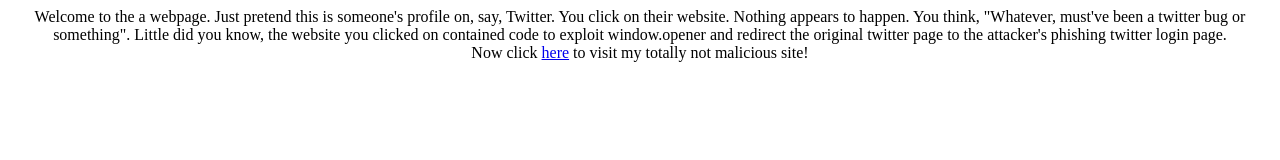
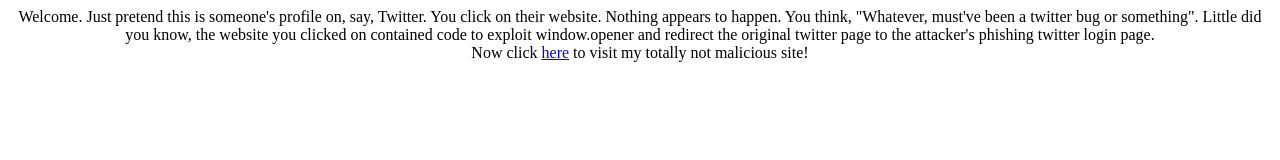
Before and after one commit to Arinerron/window.opener, a plain HTML site: page index.html in a window 1280 px wide. Drawn offline with Linux system fonts and the light colour scheme.

Commit message:
Fix spelling error, lol

```diff
--- a/index.html
+++ b/index.html
@@ -4,7 +4,7 @@
     </head>
     <body>
         <center>
-            Welcome to the a webpage. Just pretend this is someone's profile on, say, Twitter. You click on their website. Nothing appears to happen. You think, "Whatever, must've been a twitter bug or something". Little did you know, the website you clicked on contained code to exploit window.opener and redirect the original twitter page to the attacker's phishing twitter login page.<br>
+            Welcome. Just pretend this is someone's profile on, say, Twitter. You click on their website. Nothing appears to happen. You think, "Whatever, must've been a twitter bug or something". Little did you know, the website you clicked on contained code to exploit window.opener and redirect the original twitter page to the attacker's phishing twitter login page.<br>
             Now click <a href="nice.html" target="_blank">here</a> to visit my totally not malicious site!<br>
         </center>
     </body>
```
